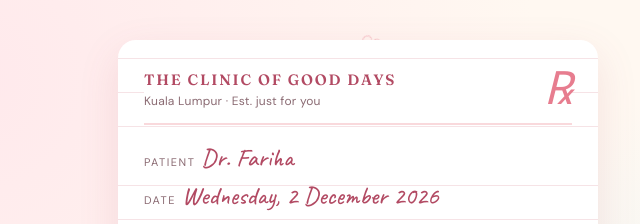
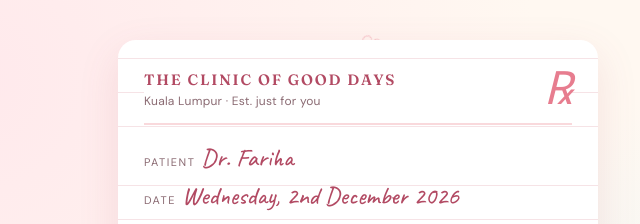
Before and after one commit to zaydzainul-bot/jobsheet_103, a plain HTML site: page invitation.html in a window 1280 px wide. Both pictures are taken after a click on the button "Open the envelope". Shown: the top 224 px of the page, 282-922 px from the left. Drawn offline with Linux system fonts and the light colour scheme.

Commit message:
Correct date format in invitation.html

```diff
--- a/invitation.html
+++ b/invitation.html
@@ -150,7 +150,7 @@
         <div class="rx-sym">℞</div>
       </div>
       <div class="line"><span class="lab">Patient</span><span class="hand">Dr. Fariha</span></div>
-      <div class="line"><span class="lab">Date</span><span class="hand">Wednesday, 2 December 2026</span></div>
+      <div class="line"><span class="lab">Date</span><span class="hand">Wednesday, 2nd December 2026</span></div>
       <div class="line"><span class="lab">Diagnosis</span><span class="hand">works way too hard, deserves a break</span></div>
       <div class="line"><span class="lab">Treatment</span><span class="hand">one (1) full day out with me</span></div>
       <div class="line"><span class="lab">Dosage</span><span class="hand">12:45 pm until the lights come on</span></div>
```
